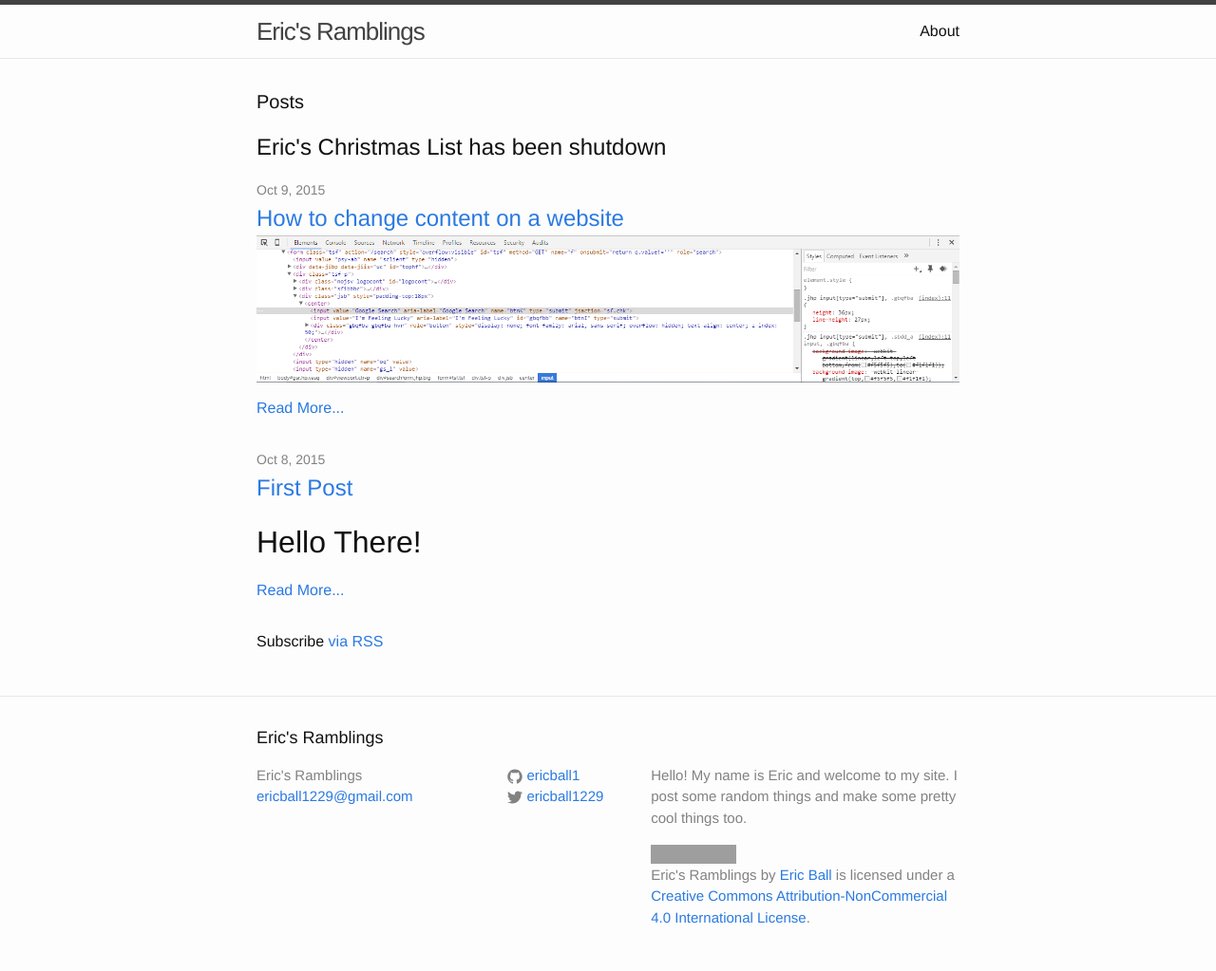
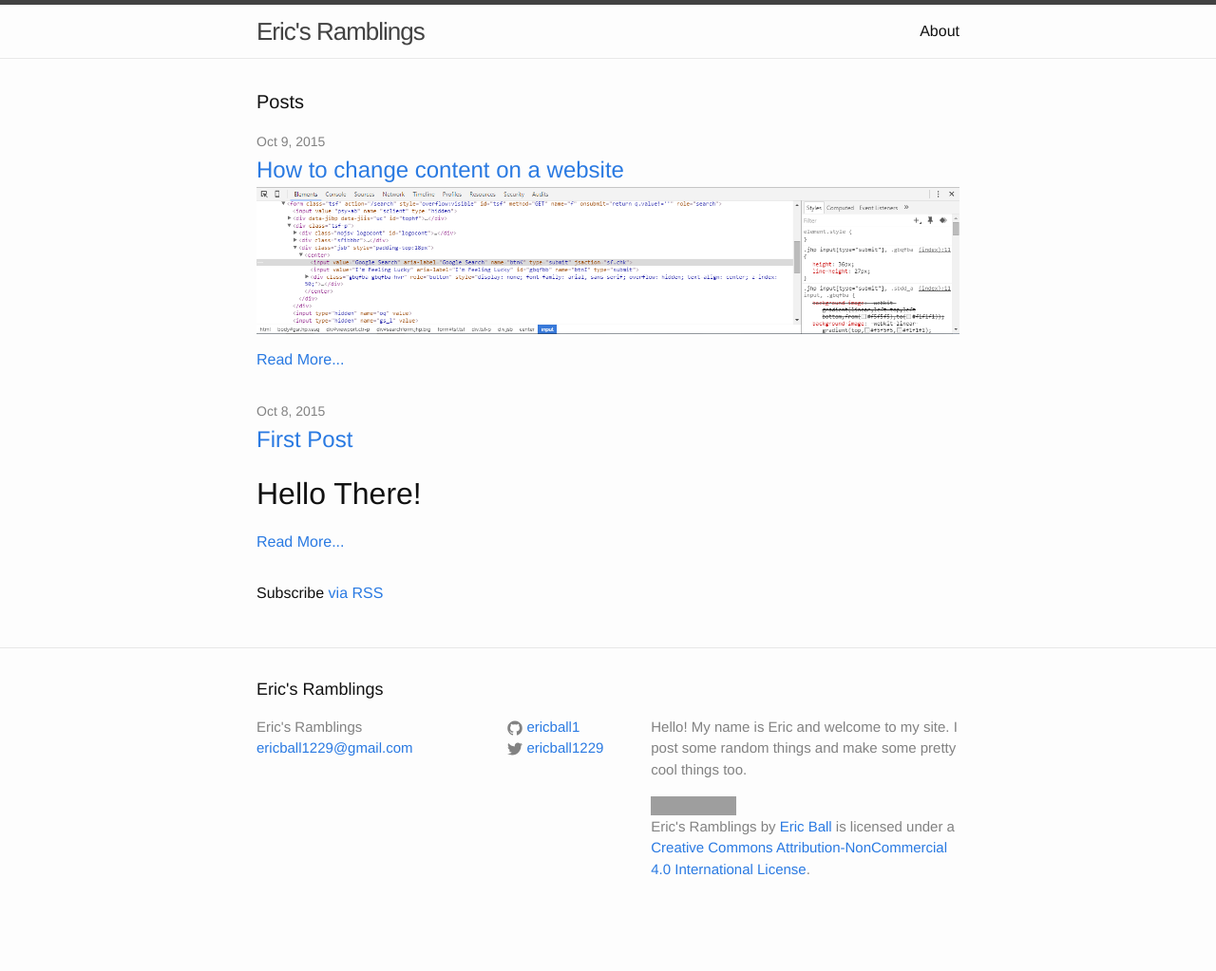
Before and after one commit to ericball1/ericball1.github.io, a Jekyll site: the page built from index.html, in a window 1280 px wide. Shown: the whole page at 95% size. Built offline with Jekyll 4.4.1, drawn with Linux system fonts in a browser that asks for light colours; after the commit the page ends 972 px from its top, so only the background shows below that; grey boxes are pictures that could not be loaded.

Commit message:
Remove Christmas List Shutdown Message

```diff
--- a/index.html
+++ b/index.html
@@ -7,7 +7,6 @@ layout: default
 <div class="home">
 
   <h1 class="page-heading">Posts</h1>
-  <h2>Eric's Christmas List has been shutdown</h2>
 
   <ul class="post-list">
     {% for post in site.posts %}
```
